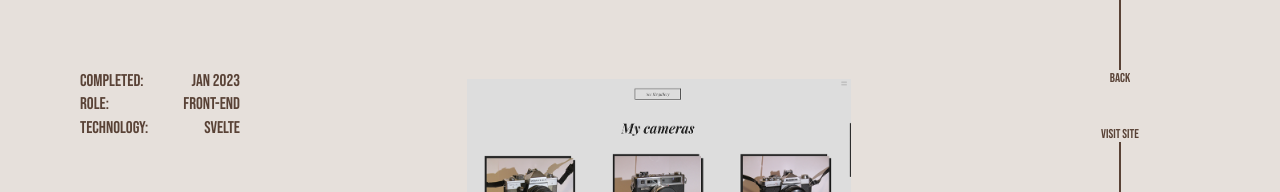
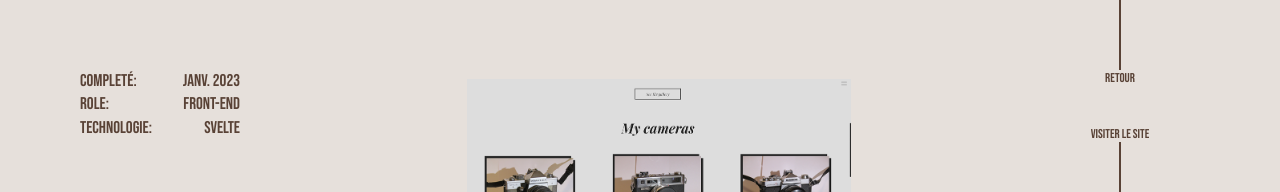
Before and after one commit to eli-ott/eliottbidault, a Svelte app: page / in a window 1280 px wide. Both pictures are taken after a click on the element 288 px from the left and 350 px from the top of the page. Shown: the part 294-486 px from the top of the page. Built offline with nearby package versions, Linux system fonts and the light colour scheme.

Commit message:
change language to french

```diff
--- a/src/App.svelte
+++ b/src/App.svelte
@@ -8,8 +8,7 @@
   import IssTracker from "./assets/components/IssTracker.svelte";
   import CercleMixte from "./assets/components/CercleMixte.svelte";
   import VisitReims from "./assets/components/VisitReims.svelte";
-
-  let index = 0;
+  import About from "./assets/components/About.svelte";
 
   const routingMap = {
     "": Landing,
@@ -19,7 +18,8 @@
     "#quantum-physics": QuantumPhysics,
     "#iss-tracker": IssTracker,
     "#cercle-mixte": CercleMixte,
-    "#visit-reims": VisitReims
+    "#visit-reims": VisitReims,
+    "#a-propos": About
   };
 
   let currentComponent = routingMap[location.hash];
--- /dev/null
+++ b/src/assets/components/About.svelte
@@ -0,0 +1,12 @@
+<section id="about">
+    <div class="infos">
+        <ul>
+            <li>
+                Années d'experience
+            </li>
+        </ul>
+    </div>
+    <div class="description">
+
+    </div>
+</section>
--- a/src/assets/components/CercleMixte.svelte
+++ b/src/assets/components/CercleMixte.svelte
@@ -67,12 +67,12 @@
     >
       <ul>
         <li>
-          <p>Completed:</p>
-          <p>July 2022</p>
+          <p>Completé:</p>
+          <p>Juil. 2022</p>
         </li>
         <li>
           <p>Role:</p>
-          <p>Front & Back End</p>
+          <p>Full-Stack</p>
         </li>
         <li>
           <p>Technologies:</p>
@@ -134,7 +134,7 @@
     >
       <div class="back">
         <div class="line" />
-        <a on:click={goBack} on:keydown={goBack}>back</a>
+        <a on:click={goBack} on:keydown={goBack}>retour</a>
       </div>
       <div class="visit">
         <a
@@ -142,7 +142,7 @@
           target="_blank"
           rel="noopener noreferrer"
         >
-          visit site
+          visiter le site
         </a>
         <div class="line" />
       </div>
--- a/src/assets/components/IssTracker.svelte
+++ b/src/assets/components/IssTracker.svelte
@@ -67,15 +67,15 @@
       >
         <ul>
           <li>
-            <p>Completed:</p>
-            <p>Jan 2023</p>
+            <p>Completé:</p>
+            <p>Janv. 2023</p>
           </li>
           <li>
             <p>Role:</p>
             <p>Front-End & 3D</p>
           </li>
           <li>
-            <p>Technology:</p>
+            <p>Technologie:</p>
             <ul>
               <li>Svelte</li>
               <li>Three.js</li>
@@ -130,7 +130,7 @@
       >
         <div class="back">
           <div class="line" />
-          <a on:click={goBack} on:keydown={goBack}>back</a>
+          <a on:click={goBack} on:keydown={goBack}>retour</a>
         </div>
         <div class="visit">
           <a
@@ -138,7 +138,7 @@
             target="_blank"
             rel="noopener noreferrer"
           >
-            visit site
+            visiter le site
           </a>
           <div class="line" />
         </div>
--- a/src/assets/components/Landing.svelte
+++ b/src/assets/components/Landing.svelte
@@ -21,7 +21,7 @@
       direction: "horizontal",
       lerp: 0.75,
       treshold: 35,
-      draggable: true
+      draggable: true,
     });
 
     //enabling the scroll only for wide screen
@@ -43,18 +43,7 @@
   const transition = (e) => {
     //removing the scroll while the transition is getting done
     scroll.destroy();
-
-    const container = document.querySelector("[data-scroll-container]");
-    const children = [...container.children];
-
-    for (let i = 0; children.length != 0; i++) {
-      let randomNum = Math.floor(Math.random() * children.length);
-      let randomIndex = Math.max(Math.min(randomNum, children.length), 0);
-
-      show = false;
-
-      children.splice(randomIndex, 1);
-    }
+    show = false;
 
     let target = e.currentTarget;
     setTimeout(() => {
--- a/src/assets/components/PicturePortfolio.svelte
+++ b/src/assets/components/PicturePortfolio.svelte
@@ -1,5 +1,5 @@
 <script>
-  import { onMount } from "svelte";
+  import { beforeUpdate, onDestroy, onMount } from "svelte";
   import { quadInOut } from "svelte/easing";
   import { fade } from "svelte/transition";
   import Scroll from "../plugins/scroll";
@@ -24,10 +24,10 @@
       el: document.querySelector("[data-scroll-container]"),
       lerp: 0.75,
       treshold: -10,
-      draggable: true
+      draggable: true,
     });
 
-    if(window.screen.width > 1024) {
+    if (window.screen.width > 1024) {
       maxTranslate = 300;
     } else if (window.screen.width > 675 && window.screen.width <= 1024) {
       maxTranslate = 150;
@@ -67,15 +67,15 @@
     >
       <ul>
         <li>
-          <p>Completed:</p>
-          <p>Jan 2023</p>
+          <p>Completé:</p>
+          <p>Janv. 2023</p>
         </li>
         <li>
           <p>Role:</p>
           <p>Front-End</p>
         </li>
         <li>
-          <p>Technology:</p>
+          <p>Technologie:</p>
           <p>Svelte</p>
         </li>
       </ul>
@@ -95,7 +95,9 @@
             duration: 650,
             easing: quadInOut,
           }}
-          style:transform="translateX({Math.floor(Math.random() * maxTranslate)}px)"
+          style:transform="translateX({Math.floor(
+            Math.random() * maxTranslate
+          )}px)"
         >
           <img
             in:topScaleInInverse={{
@@ -127,7 +129,7 @@
     >
       <div class="back">
         <div class="line" />
-        <a on:click={goBack} on:keydown={goBack}>back</a>
+        <a on:click={goBack} on:keydown={goBack}>retour</a>
       </div>
       <div class="visit">
         <a
@@ -135,7 +137,7 @@
           target="_blank"
           rel="noopener noreferrer"
         >
-          visit site
+          visiter le site
         </a>
         <div class="line" />
       </div>
--- a/src/assets/components/QuantumPhysics.svelte
+++ b/src/assets/components/QuantumPhysics.svelte
@@ -66,8 +66,8 @@
     >
       <ul>
         <li>
-          <p>Completed:</p>
-          <p>Sept 2022</p>
+          <p>Completé:</p>
+          <p>Sept. 2022</p>
         </li>
         <li>
           <p>Role:</p>
@@ -132,7 +132,7 @@
     >
       <div class="back">
         <div class="line" />
-        <a on:click={goBack} on:keydown={goBack}>back</a>
+        <a on:click={goBack} on:keydown={goBack}>retour</a>
       </div>
       <div class="visit">
         <a
@@ -140,7 +140,7 @@
           target="_blank"
           rel="noopener noreferrer"
         >
-          visit site
+          visiter le site
         </a>
         <div class="line" />
       </div>
--- a/src/assets/components/VisitReims.svelte
+++ b/src/assets/components/VisitReims.svelte
@@ -66,8 +66,8 @@
     >
       <ul>
         <li>
-          <p>Completed:</p>
-          <p>Jan 2023</p>
+          <p>Completé:</p>
+          <p>Juil. 2022</p>
         </li>
         <li>
           <p>Role:</p>
@@ -132,7 +132,7 @@
     >
       <div class="back">
         <div class="line" />
-        <a on:click={goBack} on:keydown={goBack}>back</a>
+        <a on:click={goBack} on:keydown={goBack}>retour</a>
       </div>
       <div class="visit">
         <a
@@ -140,7 +140,7 @@
           target="_blank"
           rel="noopener noreferrer"
         >
-          visit site
+          visiter le site
         </a>
         <div class="line" />
       </div>
--- a/src/assets/style/project.scss
+++ b/src/assets/style/project.scss
@@ -138,7 +138,7 @@ section.project {
         > a {
           &::before,
           &::after {
-            content: "visit site";
+            content: "visiter le site";
             position: absolute;
 
             top: 0;
@@ -217,7 +217,7 @@ section.project {
         > a {
           &::before,
           &::after {
-            content: "back";
+            content: "retour";
             position: absolute;
 
             top: 0;
```
Also changed, not shown: 1 other file (tests, documents, lock files or other folders).
